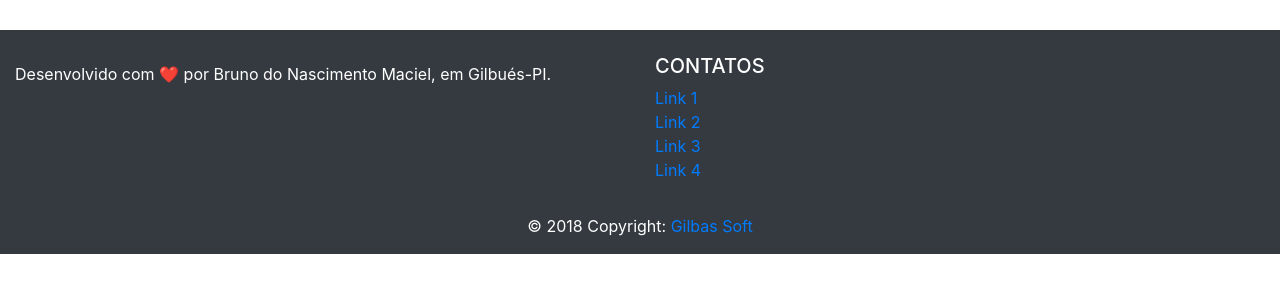
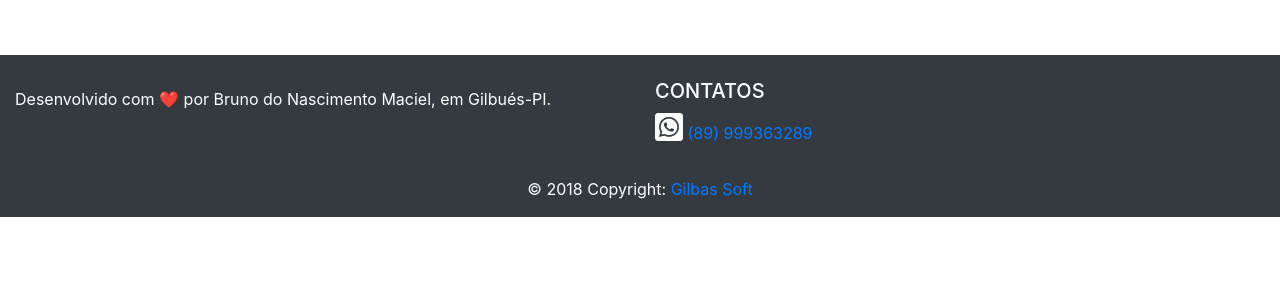
Before and after one commit to italberto/prazo-pratico-free, a Python web app: template templates/logged.html in a window 1280 px wide. Shown: the part 56-356 px from the top of the page. Run offline with Jinja, Linux system fonts and the light colour scheme; the template is opened without the code that fills it, so the values that code supplies are empty; some libraries are stand-ins or nearby versions.

Commit message:
bootstrap aplayed

```diff
--- a/styles/style.css
+++ b/styles/style.css
@@ -6,12 +6,29 @@ nav {
     margin-bottom: 30px;
 }
 
+.classes h1 {
+    font-size: 16px;
+}
+.classes h4{
+    font-size: 16px;
+}
+.class p {
+    font-size: 16px;
+}
+
 #image-donation {
     margin-bottom: 20px;
 }
 footer {
     background-color: #343A40;
     color: white;
+}
+
+
+
+
+.list-unstyled a{
+    padding-bottom: 10px;
 }
 
 
--- a/templates/base.html
+++ b/templates/base.html
@@ -4,11 +4,7 @@
         <meta charset="utf-8">
         <meta name="viewport" content="width=device-width, initial-scale=1 shrink-to-fit=no">
         <link rel="stylesheet" href="https://stackpath.bootstrapcdn.com/bootstrap/4.1.1/css/bootstrap.min.css" integrity="sha384-WskhaSGFgHYWDcbwN70/dfYBj47jz9qbsMId/iRN3ewGhXQFZCSftd1LZCfmhktB" crossorigin="anonymous">
-
-        <script src="https://code.jquery.com/jquery-3.3.1.slim.min.js" integrity="sha384-q8i/X+965DzO0rT7abK41JStQIAqVgRVzpbzo5smXKp4YfRvH+8abtTE1Pi6jizo" crossorigin="anonymous"></script>
-        <script src="https://cdnjs.cloudflare.com/ajax/libs/popper.js/1.14.3/umd/popper.min.js" integrity="sha384-ZMP7rVo3mIykV+2+9J3UJ46jBk0WLaUAdn689aCwoqbBJiSnjAK/l8WvCWPIPm49" crossorigin="anonymous"></script>
-        <script src="https://stackpath.bootstrapcdn.com/bootstrap/4.1.1/js/bootstrap.min.js" integrity="sha384-smHYKdLADwkXOn1EmN1qk/HfnUcbVRZyYmZ4qpPea6sjB/pTJ0euyQp0Mk8ck+5T" crossorigin="anonymous"></script>
-
+        <link rel="stylesheet" href="https://use.fontawesome.com/releases/v5.1.0/css/all.css" integrity="sha384-lKuwvrZot6UHsBSfcMvOkWwlCMgc0TaWr+30HWe3a4ltaBwTZhyTEggF5tJv8tbt" crossorigin="anonymous">
         <link rel="stylesheet" href="/styles/style.css">
         <title>{{ title }}</title>
     </head>
@@ -52,16 +48,7 @@
 
                       <ul class="list-unstyled">
                         <li>
-                          <a href="#!">Link 1</a>
-                        </li>
-                        <li>
-                          <a href="#!">Link 2</a>
-                        </li>
-                        <li>
-                          <a href="#!">Link 3</a>
-                        </li>
-                        <li>
-                          <a href="#!">Link 4</a>
+                          <i class="fab fa-whatsapp-square fa-2x"></i> <a href="#!">(89) 999363289</a>
                         </li>
                       </ul>
 
@@ -76,11 +63,15 @@
 
                 <!-- Copyright -->
                 <div class="footer-copyright text-center py-3">© 2018 Copyright:
-                  <a href="#"> Gilbas Soft </a>
+                  <a href="https://macielti.github.io/gilbassoft/" target="_blank"> Gilbas Soft </a>
                 </div>
                 <!-- Copyright -->
 
               </footer>
               <!-- Footer -->
+
+            <script src="https://code.jquery.com/jquery-3.3.1.slim.min.js" integrity="sha384-q8i/X+965DzO0rT7abK41JStQIAqVgRVzpbzo5smXKp4YfRvH+8abtTE1Pi6jizo" crossorigin="anonymous"></script>
+            <script src="https://stackpath.bootstrapcdn.com/bootstrap/4.1.1/js/bootstrap.min.js" integrity="sha384-smHYKdLADwkXOn1EmN1qk/HfnUcbVRZyYmZ4qpPea6sjB/pTJ0euyQp0Mk8ck+5T" crossorigin="anonymous"></script>
+
     </body>
 </html>
--- a/templates/logged.html
+++ b/templates/logged.html
@@ -10,8 +10,8 @@
         <div class="collapse navbar-collapse" id="navbarNavAltMarkup">
             <div class="navbar-nav">
                 <a class="nav-item nav-link active" href="/">Home</a>
-                <a class="nav-item nav-link active" href="/donations">Apoiar o Projeto</a>
-                <a class="nav-item nav-link active" href="/login">Sair</a>
+                <a class="nav-item nav-link active" href="/donations" target="_blank">Apoiar o Projeto</a>
+                <a class="nav-item nav-link active" href="/logout">Sair</a>
             </div>
         </div>
     </nav>
@@ -21,7 +21,7 @@
 
 {% block content %}
 
-    <div class="logged">
+    <div class="logged col-12 col-sm-12 col-md-8  mx-auto">
         {% for classe in classes %}
 
             <div class="classes">
@@ -32,16 +32,16 @@
                     {% if ("possui prazo de validade." in activity['deadline']) %}
                         <div class="inside" style = "">
 
-                            <p class="name-activity">
+                            <h4 class="name-activity">
                                 <img src='/styles/{{ activity['type'] | safe}}.svg' ><b>{{ activity['name'] | safe}}</b>
-                            </p>
+                            </h4>
 
                     {% else %}
                         <div class="inside" style = "{% if  activity['time_left']['percent_time'] < 100 %} background-color:#FFE74C; {% endif %}">
 
-                            <p class="name-activity">
+                            <h4>
                                 <img src='/styles/{{ activity['type'] | safe}}.svg' ><b>{{ activity['name'] | safe}}</b>
-                            </p>
+                            </h4>
 
                             <p class="days"><b>Tempo restante: {{ activity['time_left']['days_left'] }} dia(s).</b></p>
                             <div id="progressbar">
--- a/templates/login.html
+++ b/templates/login.html
@@ -18,13 +18,14 @@
 
 {% block content %}
 
-    <div class="container">
+    <div class="container col-12 col-sm-12 col-md-8">
 
             <div class="alert alert-info" role="alert">
                 Faça login com o seu usuário e senha do SIGAA-UFPI e tenha acesso facilitado a todos os seus prazos.
             </div>
 
             <div class="jumbotron ">
+                <img id="image-donation" src="/styles/favicon.png" class="rounded mx-auto d-block" width="100px;" alt="...">
                 <form method="post">
                   <div class="form-group">
                     <label for="usuario">Usuário</label>
```
